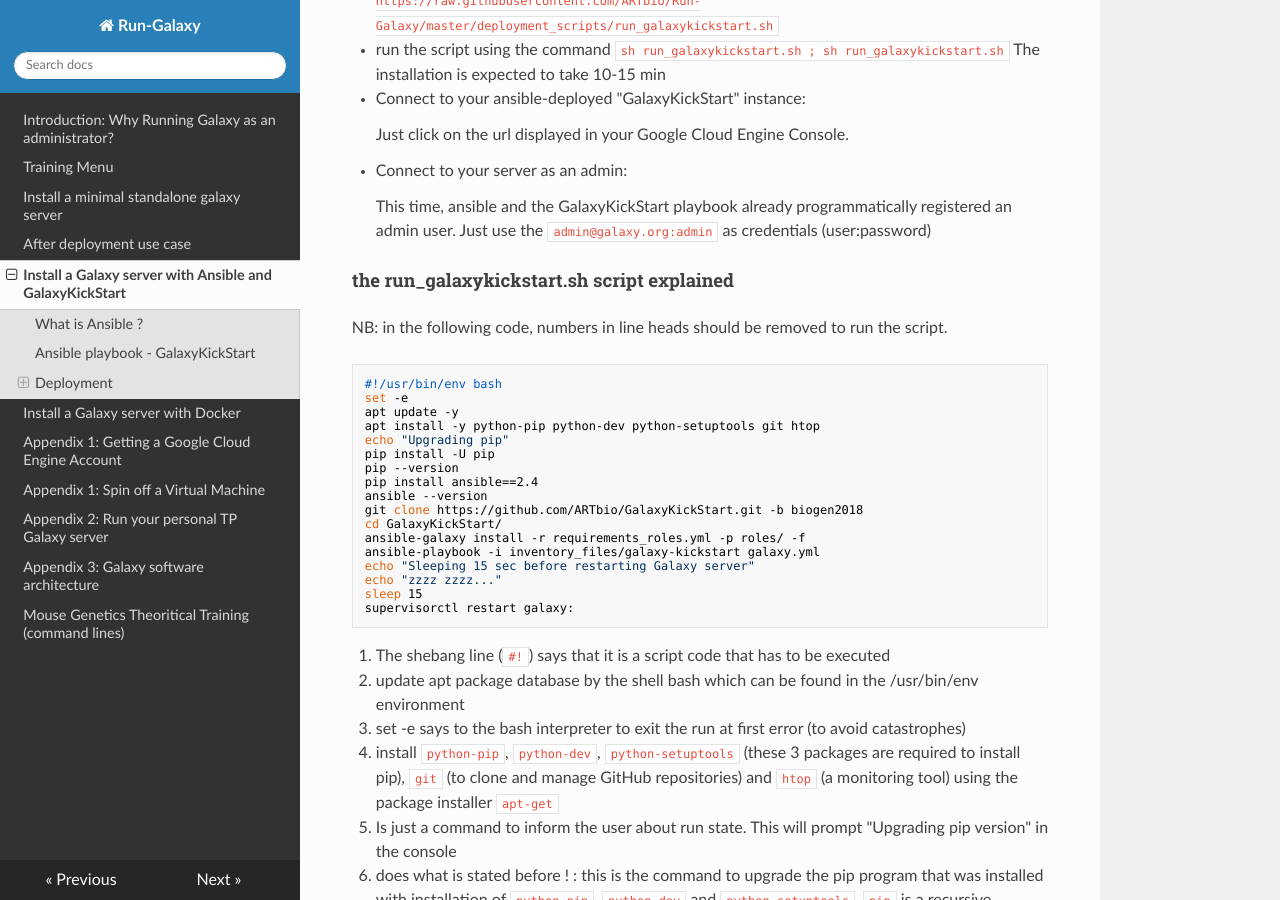
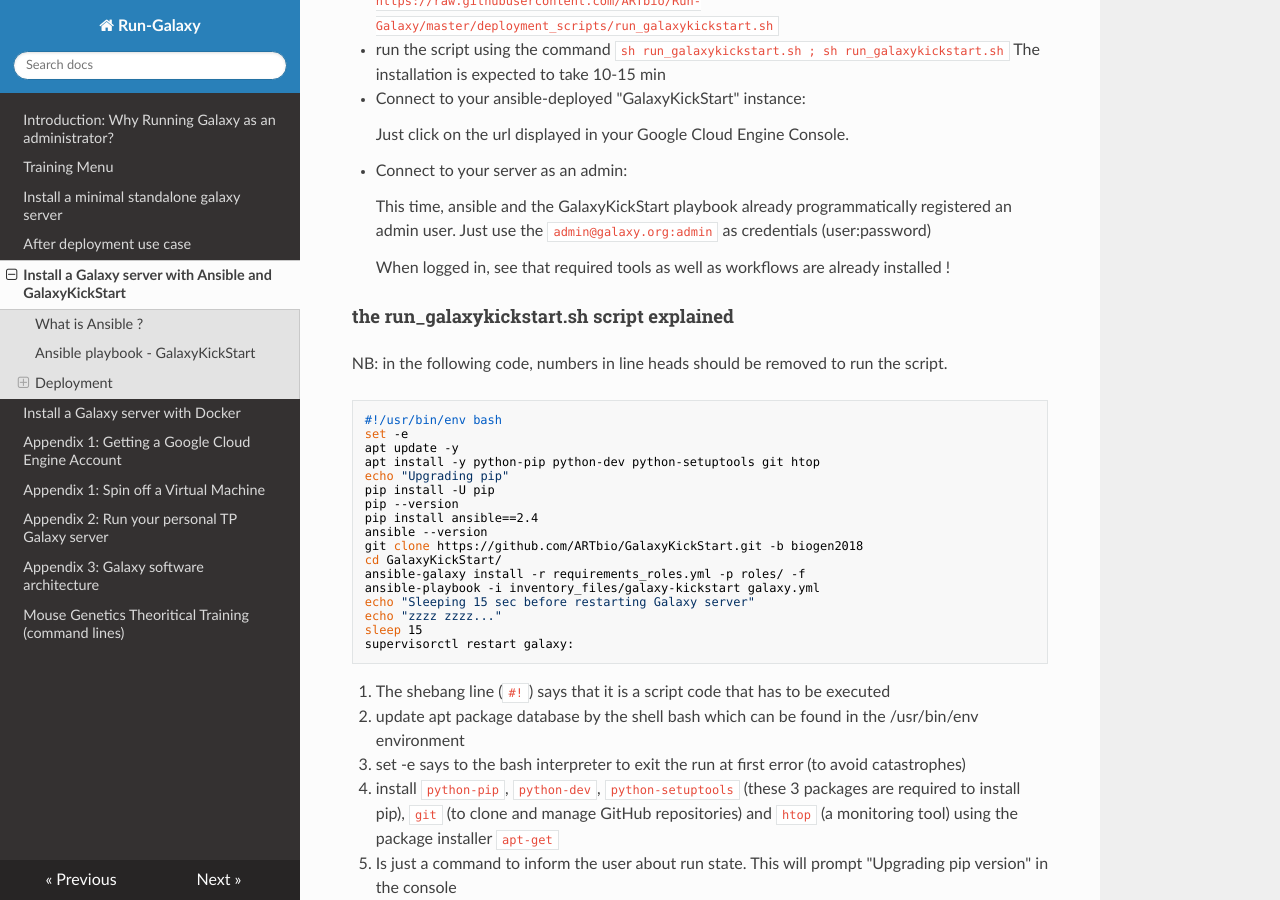
Before and after one commit to ARTbio/Run-Galaxy, an MkDocs documentation site: the page built from docs/GalaxyKickStart.md, in a window 1280 px wide and 900 px high, scrolled down 1803 px. Built offline with MkDocs 1.6.1, drawn with Linux system fonts in a browser that asks for light colours; nearby versions of some CDN libraries; old or Windows-style settings are respelled for this version of MkDocs.

Commit message:
minor improvement of the manual

```diff
--- a/docs/GalaxyKickStart.md
+++ b/docs/GalaxyKickStart.md
@@ -58,6 +58,8 @@ The installation is expected to take 10-15 min
     This time, ansible and the GalaxyKickStart playbook already programmatically registered
     an admin user. Just use the `admin@galaxy.org:admin` as credentials (user:password)
 
+    When logged in, see that required tools as well as workflows are already installed !
+
 
 #### the run_galaxykickstart.sh script explained
 
```
